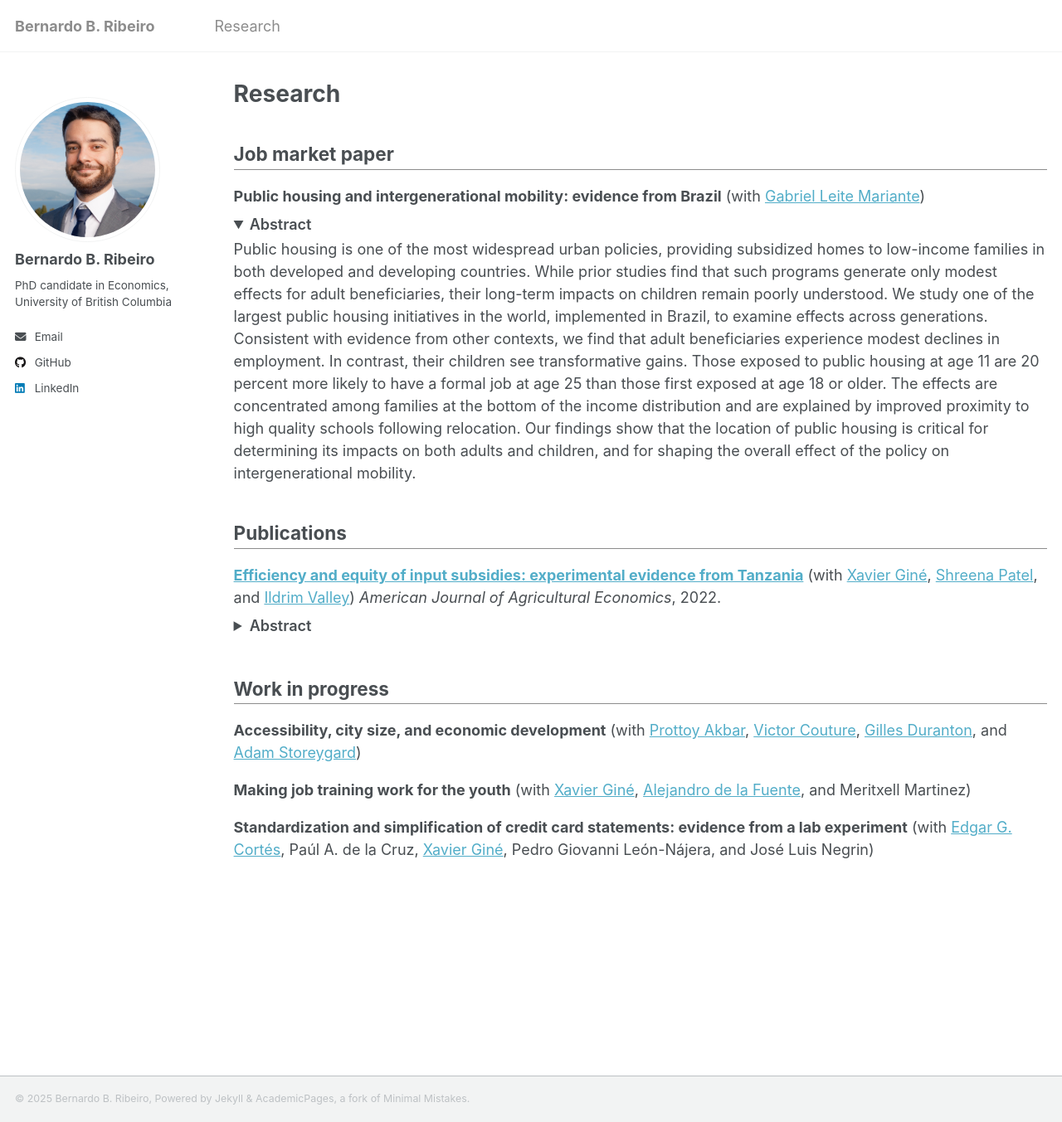
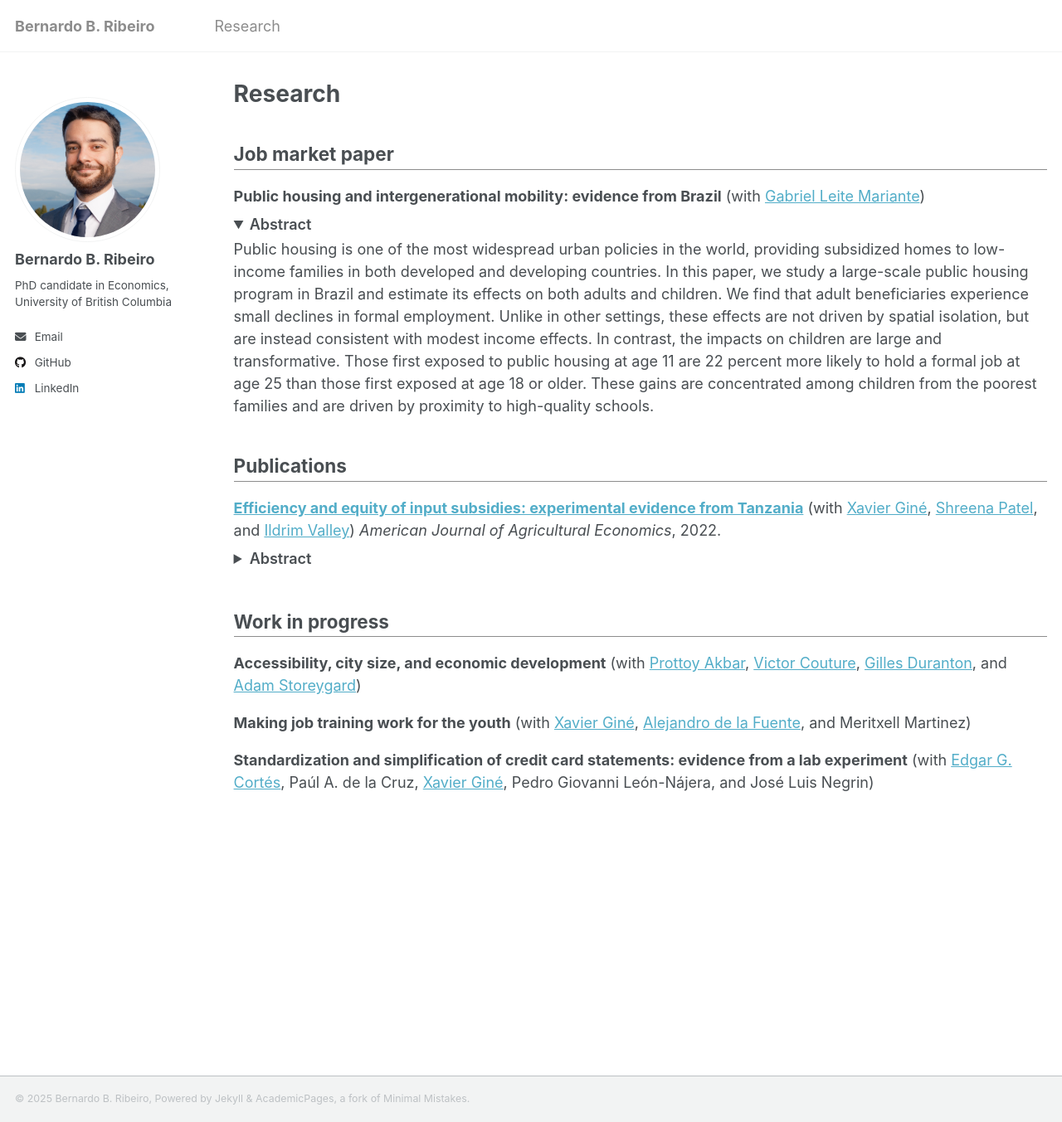
Before and after one commit to bbribeiro/bbribeiro.github.io, a Jekyll site: the page built from _pages/research.md, in a window 1280 px wide and 1353 px high. Shown: the whole window at 83% size. Built offline with Jekyll 4.4.1, drawn with Linux system fonts in a browser that asks for light colours; a script that is not in the unit is left out.

Commit message:
Update research.md

```diff
--- a/_pages/research.md
+++ b/_pages/research.md
@@ -10,7 +10,7 @@ author_profile: true
 <p class="paper-title"><strong>Public housing and intergenerational mobility: evidence from Brazil</strong> (with <a href="https://www.gleitemariante.com/home">Gabriel Leite Mariante</a>)</p>
 <details class="abstract" open>
   <summary>Abstract</summary>
-  <p>Public housing is one of the most widespread urban policies, providing subsidized homes to low-income families in both developed and developing countries. While prior studies find that such programs generate only modest effects for adult beneficiaries, their long-term impacts on children remain poorly understood. We study one of the largest public housing initiatives in the world, implemented in Brazil, to examine effects across generations. Consistent with evidence from other contexts, we find that adult beneficiaries experience modest declines in employment. In contrast, their children see transformative gains. Those exposed to public housing at age 11 are 20 percent more likely to have a formal job at age 25 than those first exposed at age 18 or older. The effects are concentrated among families at the bottom of the income distribution and are explained by improved proximity to high quality schools following relocation. Our findings show that the location of public housing is critical for determining its impacts on both adults and children, and for shaping the overall effect of the policy on intergenerational mobility.</p>
+  <p>Public housing is one of the most widespread urban policies in the world, providing subsidized homes to low-income families in both developed and developing countries. In this paper, we study a large-scale public housing program in Brazil and estimate its effects on both adults and children. We find that adult beneficiaries experience small declines in formal employment. Unlike in other settings, these effects are not driven by spatial isolation, but are instead consistent with modest income effects. In contrast, the impacts on children are large and transformative. Those first exposed to public housing at age 11 are 22 percent more likely to hold a formal job at age 25 than those first exposed at age 18 or older. These gains are concentrated among children from the poorest families and are driven by proximity to high-quality schools.</p>
 </details>
 
 
```
